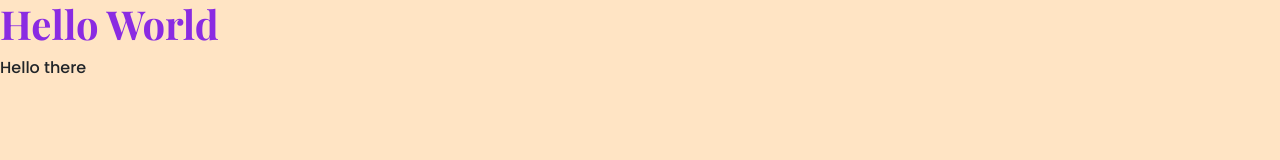
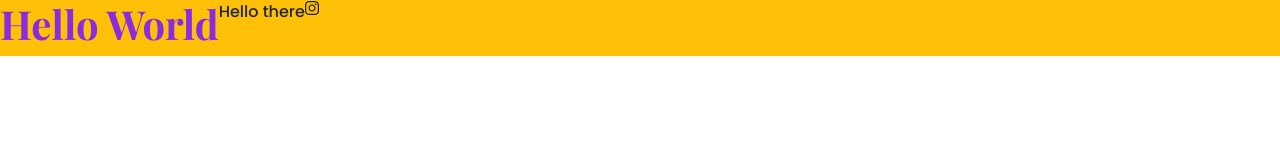
Before and after one commit to lisakuchmenko/portfolio-project, a plain HTML site: page index.html in a window 1280 px wide. Drawn offline with nearby package versions, Linux system fonts and the light colour scheme.

Commit message:
added fontawesome

```diff
--- a/index.html
+++ b/index.html
@@ -38,7 +38,10 @@
 		<title>Document</title>
 	</head>
 	<body>
-		<h1>Hello World</h1>
-		<p>Hello there</p>
+		<div class="d-flex bg-warning">
+			<h1>Hello World</h1>
+			<p>Hello there</p>
+			<i class="fa-brands fa-instagram"></i>
+		</div>
 	</body>
 </html>
--- a/styles/style.css
+++ b/styles/style.css
@@ -1,7 +1,3 @@
-body {
-	background-color: bisque;
-}
-
 h1 {
 	color: blueviolet;
 
```
